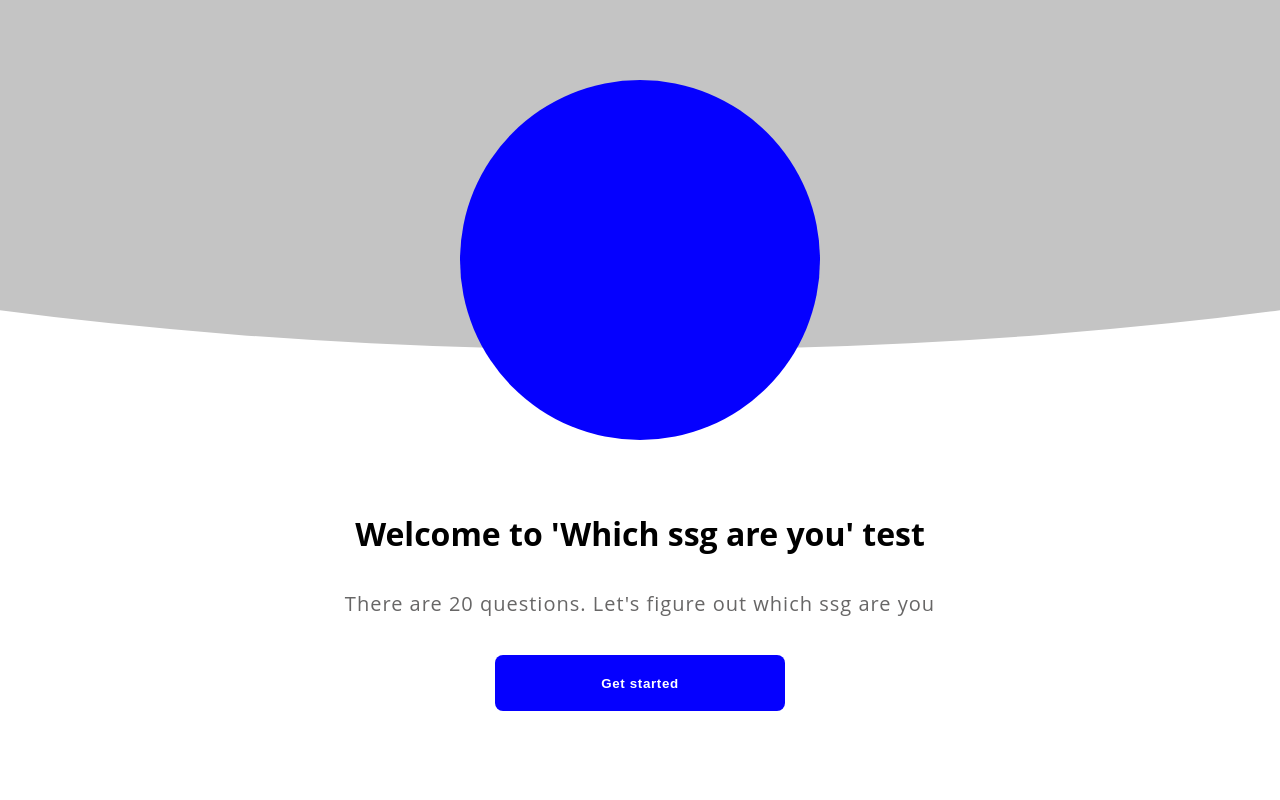
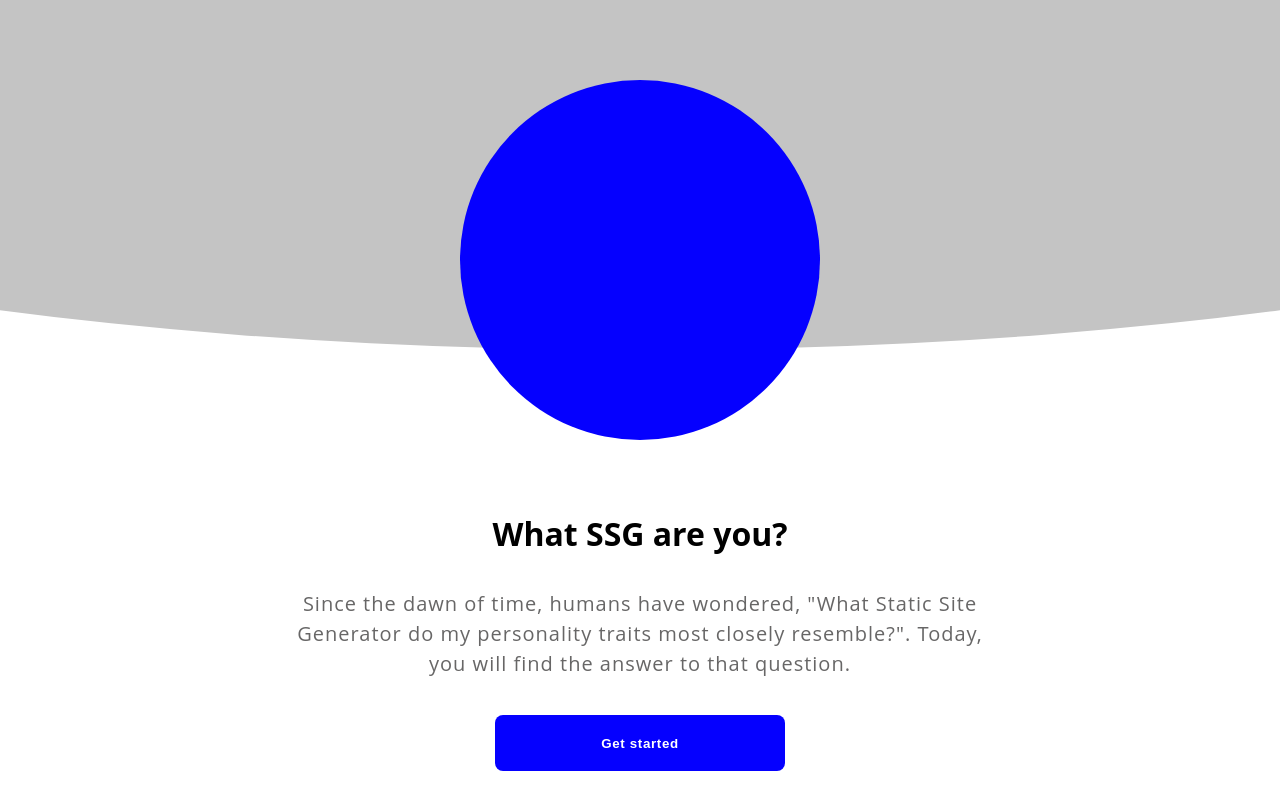
Before and after one commit to NJKode/ssg-quiz, a React (Create React App) app: page / in a window 1280 px wide. Built offline with nearby package versions, Linux system fonts and the light colour scheme.

Commit message:
Updated title and description

```diff
--- a/src/App.js
+++ b/src/App.js
@@ -51,8 +51,8 @@ function App() {
     <div className="app">
       {questionNum === -1 && (
         <PageModule
-          title="Welcome to 'Which ssg are you' test"
-          description="There are 20 questions. Let's figure out which ssg are you"
+          title="What SSG are you?"
+          description='Since the dawn of time, humans have wondered, "What Static Site Generator do my personality traits most closely resemble?". Today, you will find the answer to that question.'
           buttons={button}
         />
       )}
```
